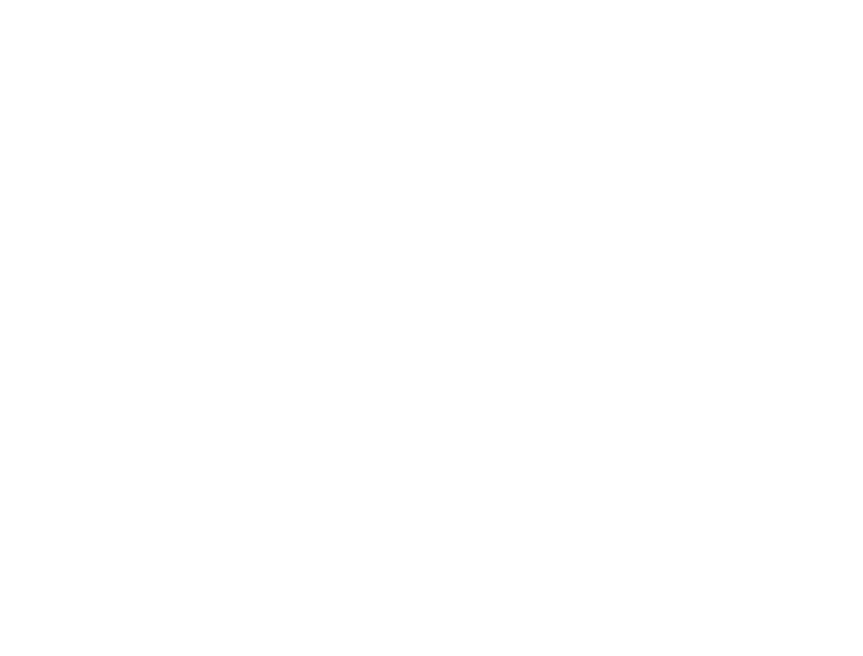
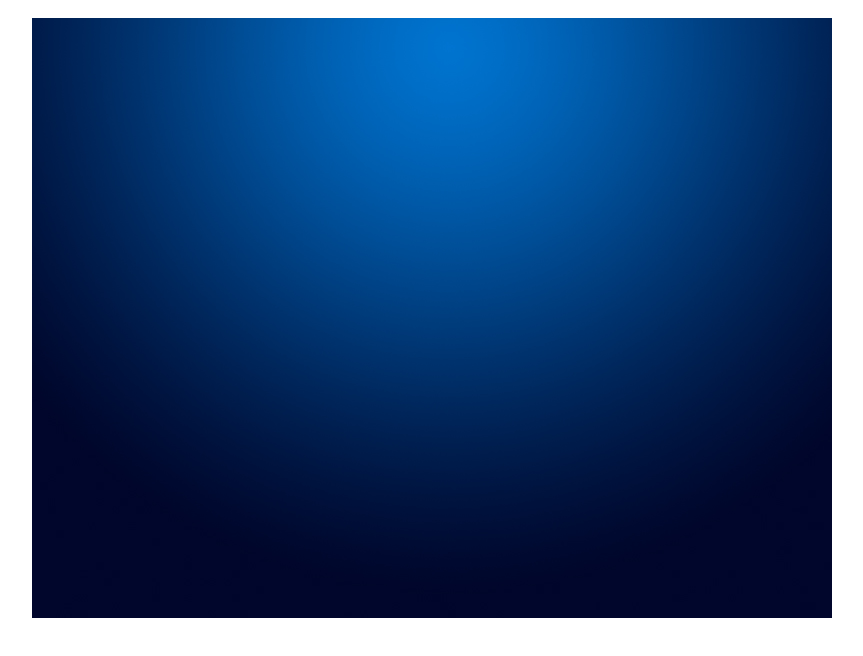
Before and after one commit to Elton9527/tinyFish, a plain HTML site: page index.html in a window 1280 px wide. Shown: the whole page, without its empty margins (208-1071 px from the left). Drawn offline with Linux system fonts and the light colour scheme.

Commit message:
绘制背景

```diff
--- a/index.html
+++ b/index.html
@@ -41,6 +41,8 @@
 		</div>
 	</div>
 	<script type="text/javascript" src="js/main.js"></script>
+	<script type="text/javascript" src="js/commonFunctions.js"></script>
+	<script type="text/javascript" src="js/background.js"></script>
 
 </body>
 </html>
--- /dev/null
+++ b/js/background.js
@@ -0,0 +1,4 @@
+function drawBackground()
+{
+	ctx2.drawImage(bgPic, 0, 0, canWidth, canHeight);
+}
--- a/js/main.js
+++ b/js/main.js
@@ -0,0 +1,43 @@
+var can1;
+var can2;
+
+var ctx1;
+var ctx2;
+
+var lastTime;  // 上一帧执行的时间
+var deltaTime; // 两帧间隔的时间差
+
+var bgPic = new Image();
+
+var canWidth;  // 画布宽度
+var canHeight; // 画布高度
+
+// 页面加载完后，执行game
+document.body.onload = game;
+function game(){
+	init();
+	lastTime = Date.now();
+	deltaTime = 0;
+	gameloop();
+}
+
+function init(){
+	// 获得canvas context
+	can1 = document.getElementById("canvas1");
+	ctx1 = can1.getContext("2d");
+	can2 = document.getElementById("canvas2");
+	ctx2 = can2.getContext("2d");
+
+	bgPic.src = "./src/background.jpg";
+	canWidth = can1.width;
+    canHeight = can1.height;
+}
+
+function gameloop(){
+	requestAnimFrame(gameloop);
+	var now = Date.now();
+	deltaTime = now - lastTime;
+	lastTime = now;
+	drawBackground();
+	//console.log(deltaTime);
+}
```
